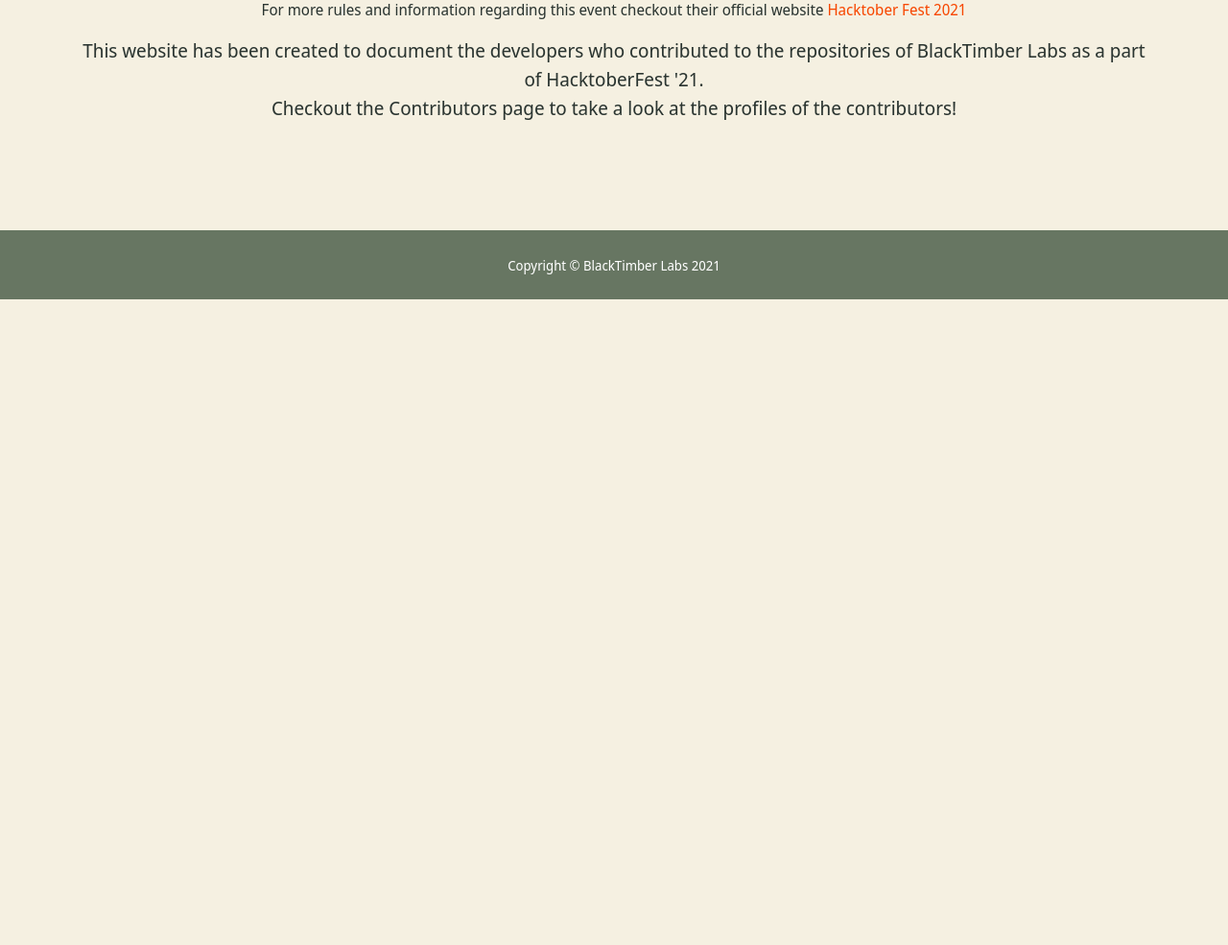
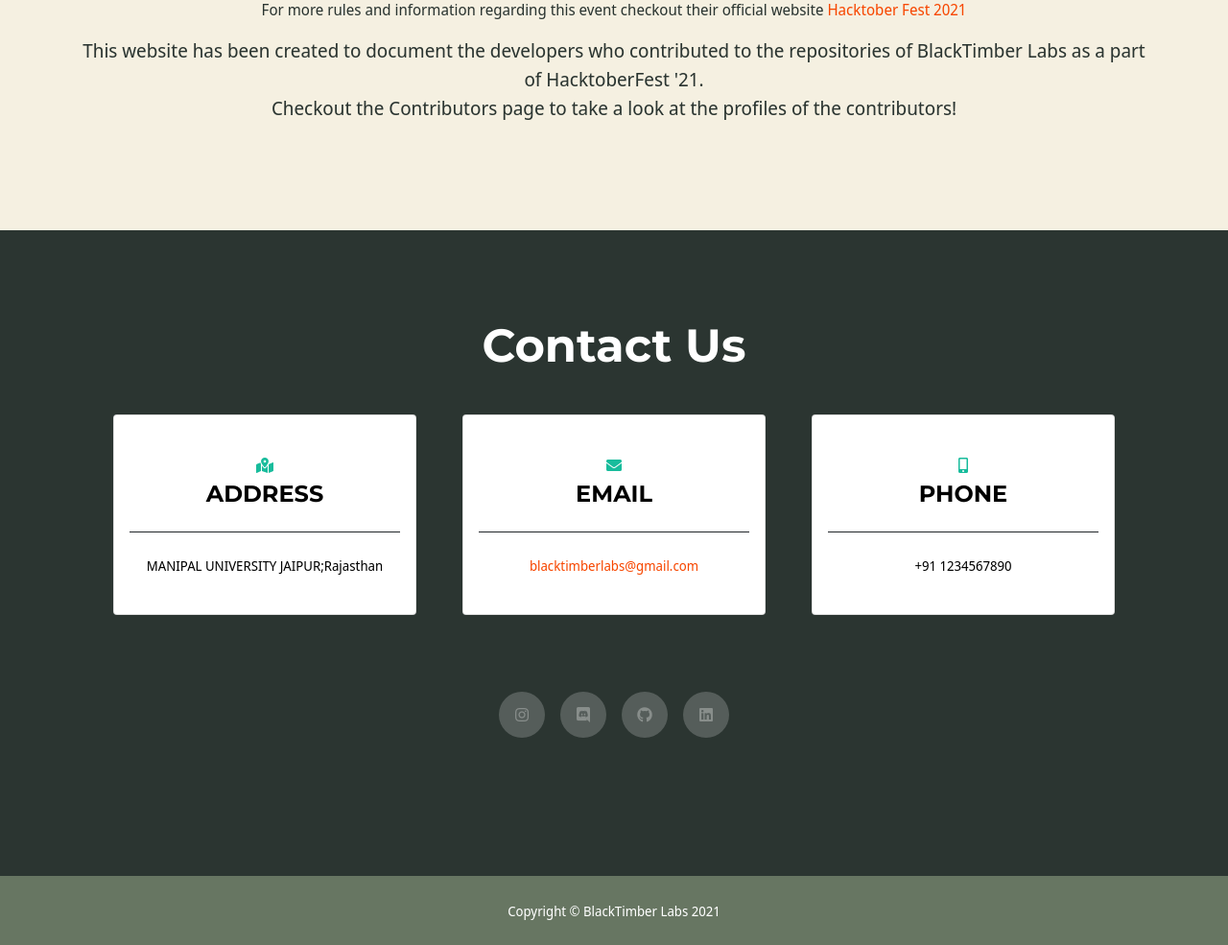
Before and after one commit to BlackTimber-Labs/HacktoberFest2021, a PHP site: page / in a window 1280 px wide. Shown: the part 1470-2455 px from the top of the page at 96% size. Before the commit the page ends 1782 px from the top, so only its background shows below. Run offline with PHP 8.4, Linux system fonts and the light colour scheme; some libraries are stand-ins or nearby versions.

Commit message:
Made a contact section for the website

```diff
--- a/assets/bootstrap/css/style.css
+++ b/assets/bootstrap/css/style.css
@@ -24,3 +24,41 @@ h2 span{
     --tw-bg-opacity : 1;
     background-color: rgba(103,118,98,var(--tw-bg-opacity));
 }
+
+/* Changes by Apurv */
+
+.contact-section{
+
+background-color: #2b3531;
+
+}
+
+.contact-section .social {
+    margin-top: 5rem;
+  }
+  .contact-section .social a {
+    text-align: center;
+    height: 3rem;
+    width: 3rem;
+    background: rgba(255, 255, 255, 0.2);
+    border-radius: 100%;
+    line-height: 3rem;
+    color: rgba(255, 255, 255, 0.3);
+  }
+  .contact-section .social a:hover {
+    color: rgba(255, 255, 255, 0.5);
+  }
+  .contact-section .social a:active {
+    color: #fff;
+  }
+
+  .r1{
+    color: white;
+    text-align: center;
+  }
+
+  #r2{
+
+    color: black;
+
+  }
--- a/index.html
+++ b/index.html
@@ -10,6 +10,10 @@
     <link rel="stylesheet" href="https://fonts.googleapis.com/css?family=Montserrat:400,700">
     <link rel="stylesheet" href="https://fonts.googleapis.com/css?family=Lato:400,700,400italic,700italic">
     <link rel="stylesheet" href="assets/fonts/font-awesome.min.css">
+    <link rel="stylesheet" href="https://cdnjs.cloudflare.com/ajax/libs/font-awesome/4.7.0/css/font-awesome.min.css">
+    <link rel="stylesheet" href="https://unpkg.com/flickity@2/dist/flickity.min.css">
+    <link rel="stylesheet" href="https://use.fontawesome.com/releases/v5.0.13/css/all.css" integrity="sha384-DNOHZ68U8hZfKXOrtjWvjxusGo9WQnrNx2sqG0tfsghAvtVlRW3tvkXWZh58N9jp"
+    crossorigin="anonymous">
 
 </head>
 
@@ -51,11 +55,62 @@
             </div>
         </div>
     </section>
+
+<!--Contact Us Section-------->
+
+  <section class="contact-section">
+      <h2 class="r1 my-1">Contact Us</h2>
+      <br>
+      <br>
+    <div class="container px-4 px-lg-5">
+        <div class="row gx-4 gx-lg-5">
+            <div class="col-md-4 mb-3 mb-md-0">
+                <div class="card py-4 h-100">
+                    <div class="card-body text-center">
+                        <i class="fas fa-map-marked-alt text-primary mb-2"></i>
+                        <h4 class="text-uppercase text-black m-0">Address</h4>
+                        <hr class="my-4 mx-auto" />
+                        <div class="small text-black">MANIPAL UNIVERSITY JAIPUR;Rajasthan</div>
+                    </div>
+                </div>
+            </div>
+            <div class="col-md-4 mb-3 mb-md-0">
+                <div class="card py-4 h-100">
+                    <div class="card-body text-center">
+                        <i class="fas fa-envelope text-primary mb-2"></i>
+                        <h4 class="text-uppercase text-black m-0">Email</h4>
+                        <hr class="my-4 mx-auto" />
+                        <div id="r2" class="small text-black"><a href="#">blacktimberlabs@gmail.com</a></div>
+                    </div>
+                </div>
+            </div>
+            <div class="col-md-4 mb-3 mb-md-0">
+                <div class="card py-4 h-100">
+                    <div class="card-body text-center">
+                        <i class="fas fa-mobile-alt text-primary mb-2"></i>
+                        <h4 class="text-uppercase text-black m-0">Phone</h4>
+                        <hr class="my-4 mx-auto" />
+                        <div class="small text-black">+91 1234567890</div>
+                    </div>
+                </div>
+            </div>
+        </div>
+        <div class="social d-flex justify-content-center pb-5">
+            <a class="mx-2" href="#!"><i class="fab fa-instagram"></i></a>
+            <a class="mx-2" href="#!"><i class="fab fa-discord"></i></a>
+            <a class="mx-2" href="#!"><i class="fab fa-github"></i></a>
+            <a class="mx-2" href="#!"><i class="fab fa-linkedin"></i></a>
+        </div>
+    </div>
+</section>
+
     <div class="text-center text-white copyright py-4 bg-mgreen">
         <div class="container"><small>Copyright ©&nbsp;BlackTimber Labs 2021</small></div>
     </div>
     <script src="assets/bootstrap/js/bootstrap.min.js"></script>
     <script src="assets/js/freelancer.js"></script>
+    <!-- JavaScript -->
+<script src="https://unpkg.com/flickity@2/dist/flickity.pkgd.min.js"></script>
 </body>
 
 </html>
```
